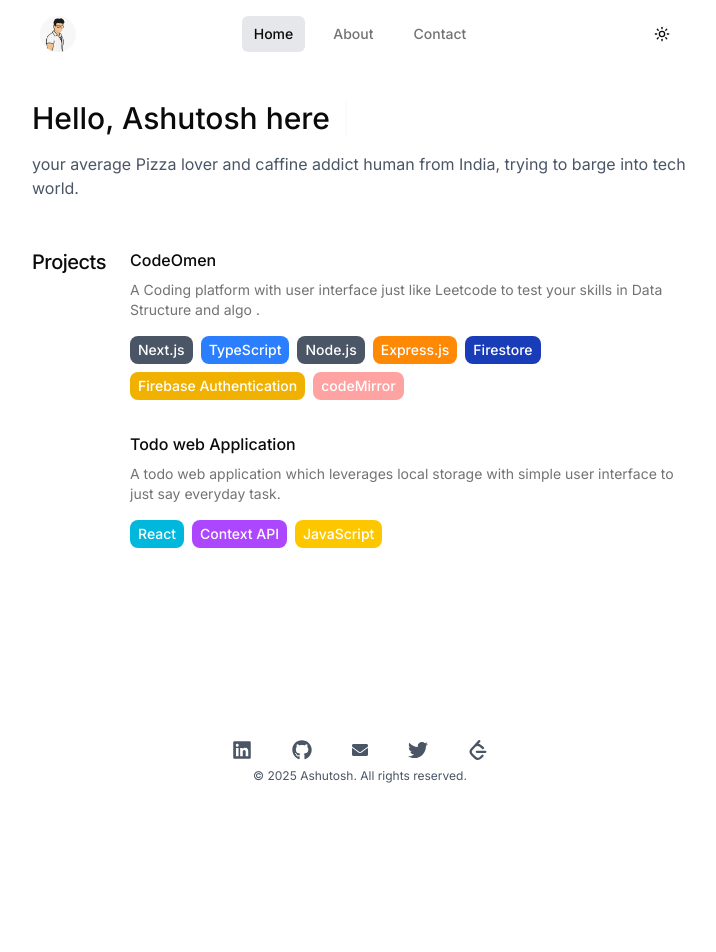
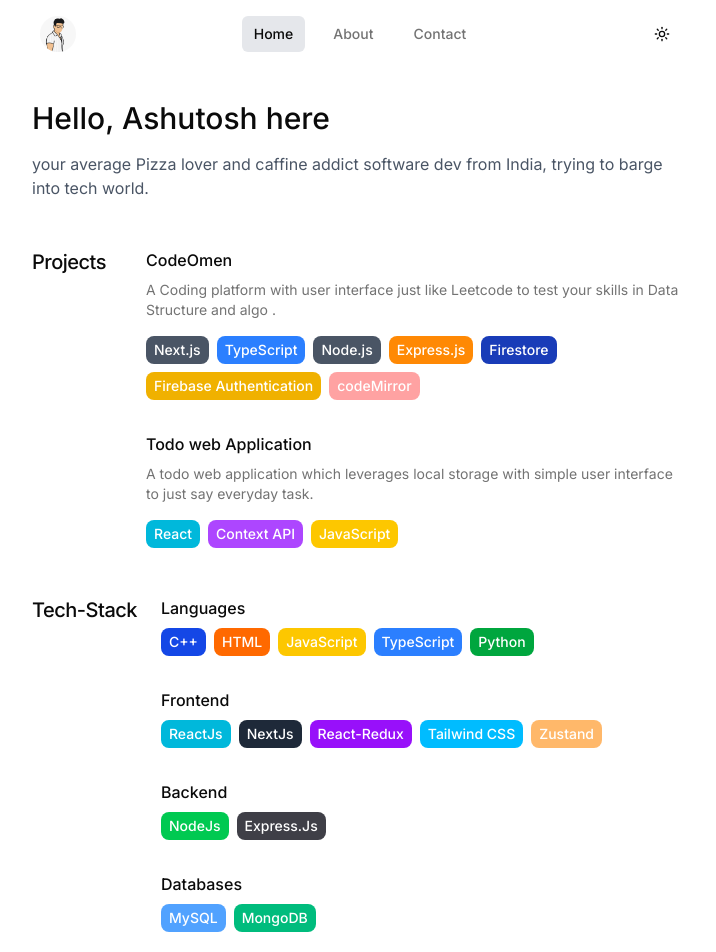
Before and after one commit to routAshutoshhh/personal--portfolio, a Next.js app: page / in a window 1280 px wide. Shown: the top 952 px of the page, without its empty margins (280-996 px from the left). Before the commit the page ends 800 px from the top, so only its background shows below. Built offline with nearby package versions, Linux system fonts and the light colour scheme.

Commit message:
tech stack added

```diff
--- a/src/app/page.tsx
+++ b/src/app/page.tsx
@@ -3,6 +3,7 @@
 import React from "react";
 import { useTypewriter, Cursor } from "react-simple-typewriter";
 import ProjectsSection from "@/components/ui-components/homePage/projects";
+import TechStack from "@/components/ui-components/homePage/techStack";
 
 export default function Home() {
   const [text] = useTypewriter({
@@ -20,12 +21,15 @@ export default function Home() {
         <Cursor />
       </h3>
       <div className="pt-4 text-gray-600 dark:text-gray-300 ">
-        your average Pizza lover and caffine addict human from India, trying to
-        barge into tech world.
+        your average Pizza lover and caffine addict software dev from India,
+        trying to barge into tech world.
       </div>
       <div className="mt-8">
         <ProjectsSection />
       </div>
+      <div className="mt-8">
+        <TechStack />
+      </div>
     </div>
   );
 }
--- a/src/components/ui-components/homePage/projects.tsx
+++ b/src/components/ui-components/homePage/projects.tsx
@@ -48,7 +48,7 @@ const ProjectsSection = () => {
       <h2 className="text-lg sm:text-xl font-medium tracking-tight">
         Projects
       </h2>
-      <div className="ml-6 space-y-8">
+      <div className="ml-10 space-y-8">
         {projects.map((project) => (
           <div key={project.title} className="space-y-2">
             <h3 className="text-md font-medium">{project.title}</h3>
--- /dev/null
+++ b/src/components/ui-components/homePage/techStack.tsx
@@ -0,0 +1,63 @@
+"use client";
+
+import React from "react";
+
+const stack = {
+  Languages: ["C++", "HTML", "JavaScript", "TypeScript", "Python"],
+  Frontend: ["ReactJs", "NextJs", "React-Redux", "Tailwind CSS", "Zustand"],
+  Backend: ["NodeJs", "Express.Js"],
+  Databases: ["MySQL", "MongoDB"],
+  VersionControl: ["GIT/GIT-REMOTE", "Docker"],
+};
+
+// Optional color map per tech (adjust freely)
+const badgeColors: Record<string, string> = {
+  "C++": "bg-blue-700",
+  HTML: "bg-orange-500",
+  JavaScript: "bg-yellow-400 text-black",
+  TypeScript: "bg-blue-500",
+  Python: "bg-green-600",
+  ReactJs: "bg-cyan-500",
+  NextJs: "bg-gray-800",
+  "React-Redux": "bg-purple-600",
+  "Tailwind CSS": "bg-sky-400",
+  Zustand: "bg-orange-300 text-black",
+  NodeJs: "bg-green-500",
+  "Express.Js": "bg-zinc-700",
+  MySQL: "bg-blue-400",
+  MongoDB: "bg-emerald-500",
+  "GIT/GIT-REMOTE": "bg-red-300",
+  JIRA: "bg-indigo-500",
+  Docker: "bg-blue-600",
+};
+
+const TechStack = () => {
+  return (
+    <section className="my-12 flex flex-col sm:flex-row">
+      <h2 className="text-lg sm:text-xl font-medium tracking-tight mb-6">
+        Tech-Stack
+      </h2>
+      <div className="space-y-8 ml-6">
+        {Object.entries(stack).map(([category, items]) => (
+          <div key={category}>
+            <h3 className="text-md font-medium mb-2">{category}</h3>
+            <div className="flex flex-wrap gap-2">
+              {items.map((tech) => (
+                <span
+                  key={tech}
+                  className={`text-sm px-2 py-1 rounded-md font-medium text-white ${
+                    badgeColors[tech] || "bg-gray-600"
+                  }`}
+                >
+                  {tech}
+                </span>
+              ))}
+            </div>
+          </div>
+        ))}
+      </div>
+    </section>
+  );
+};
+
+export default TechStack;
```
